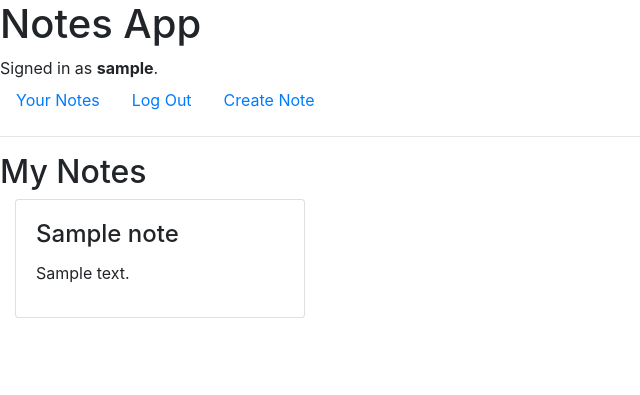
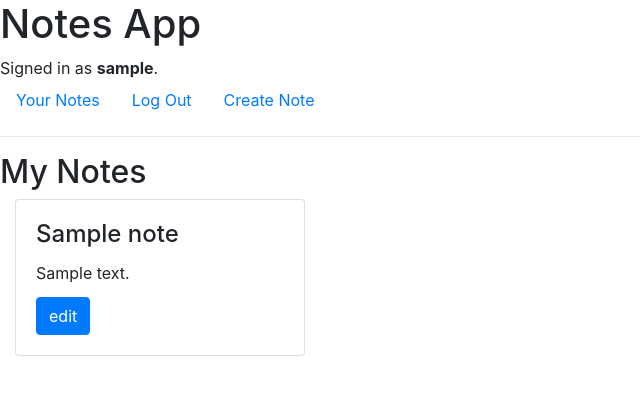
Before and after one commit to 0xSaltyHash/mynotes, a Django app: page / in a window 1280 px wide. Shown: the top 395 px of the page, without its empty margins (0-640 px from the left). Run offline with Django 3.2, Linux system fonts and the light colour scheme; a user stored in the database is signed in; tables that the repository leaves empty hold one stand-in row (values such as "Sample post"); some libraries are stand-ins or nearby versions.

Commit message:
add edit button to the note

```diff
--- a/notes/templates/notes/index.html
+++ b/notes/templates/notes/index.html
@@ -15,6 +15,7 @@
                         <p class="card-title">
                             {{note.body}}
                         </p>
+                        <a href="{% url 'edit' id=note.id %}" class="btn btn-primary">edit</a>
                     </div>
                 </div>
             </div>
```
